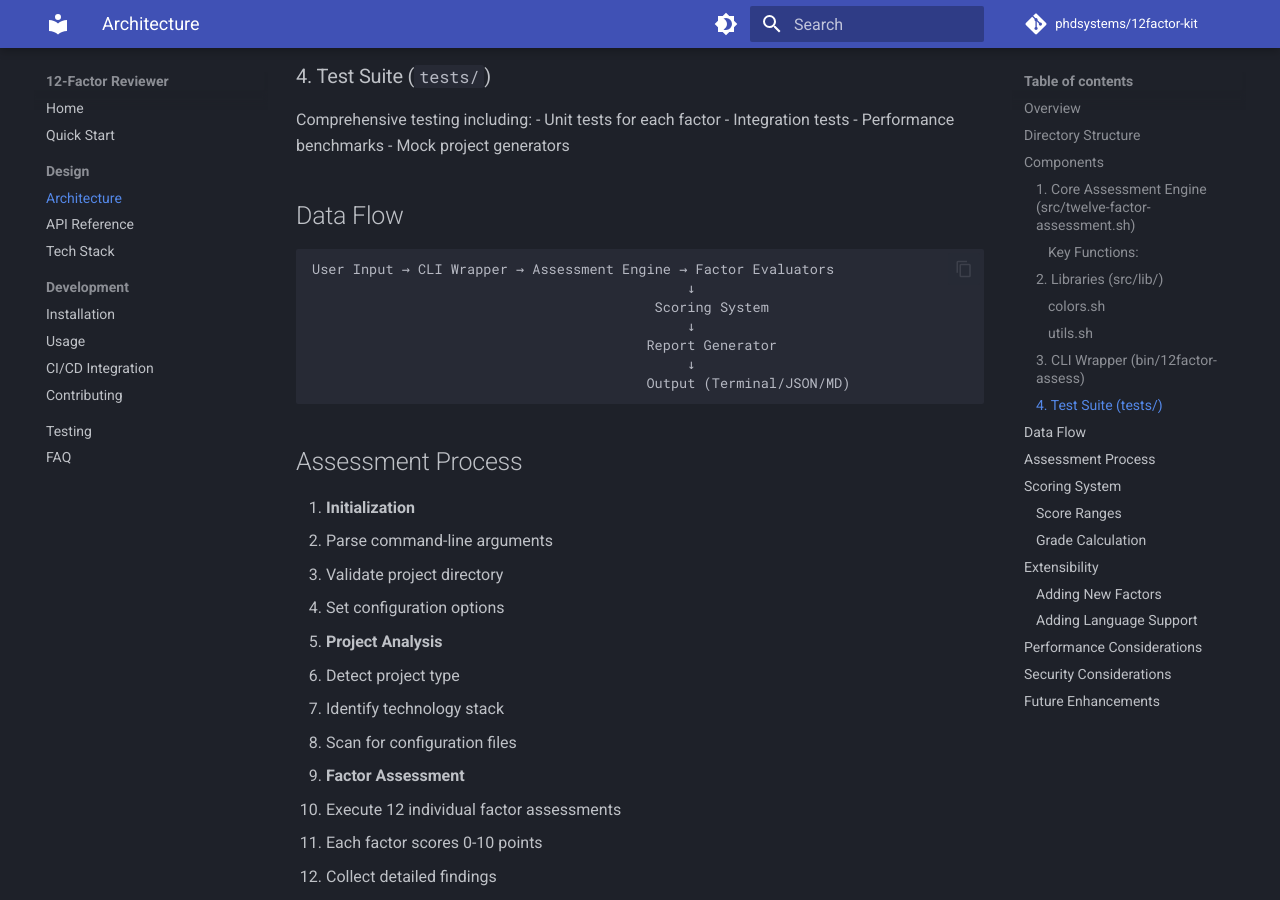
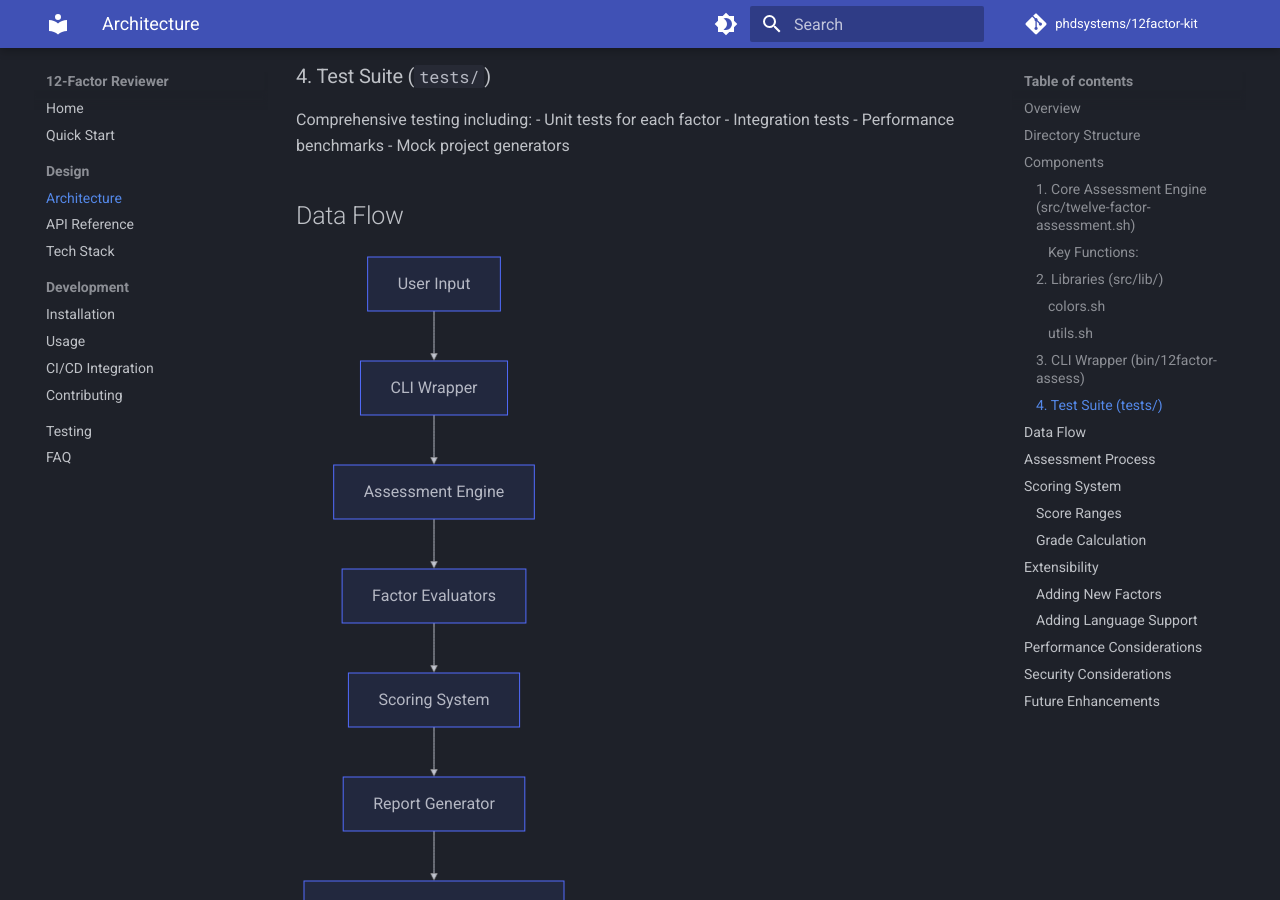
Before and after one commit to phdsystems/12factor-kit, an MkDocs documentation site: the page built from docs/3-design/architecture.md, in a window 1280 px wide and 900 px high, scrolled down 1709 px. Built offline with MkDocs 1.6.1 and Material for MkDocs 9.7.7, drawn with Linux system fonts in a browser that asks for light colours; comment, search, counter and statistics services are not loaded; part of the change alters nothing that is shown.

Commit message:
docs: replace ASCII diagram with Mermaid, enable Mermaid in MkDocs

````diff
--- a/docs/3-design/architecture.md
+++ b/docs/3-design/architecture.md
@@ -81,14 +81,14 @@ Comprehensive testing including:
 
 ## Data Flow
 
-```
-User Input → CLI Wrapper → Assessment Engine → Factor Evaluators
-                                              ↓
-                                          Scoring System
-                                              ↓
-                                         Report Generator
-                                              ↓
-                                         Output (Terminal/JSON/MD)
+```mermaid
+flowchart TD
+  Input["User Input"] --> CLI["CLI Wrapper"]
+  CLI --> Engine["Assessment Engine"]
+  Engine --> Factors["Factor Evaluators"]
+  Factors --> Scoring["Scoring System"]
+  Scoring --> Report["Report Generator"]
+  Report --> Output["Output (Terminal / JSON / MD)"]
 ```
 
 ## Assessment Process
--- a/mkdocs.yml
+++ b/mkdocs.yml
@@ -31,7 +31,11 @@ theme:
 markdown_extensions:
   - pymdownx.highlight:
       anchor_linenums: true
-  - pymdownx.superfences
+  - pymdownx.superfences:
+      custom_fences:
+        - name: mermaid
+          class: mermaid
+          format: !!python/name:pymdownx.superfences.fence_code_format
   - pymdownx.tabbed:
       alternate_style: true
   - admonition
````
